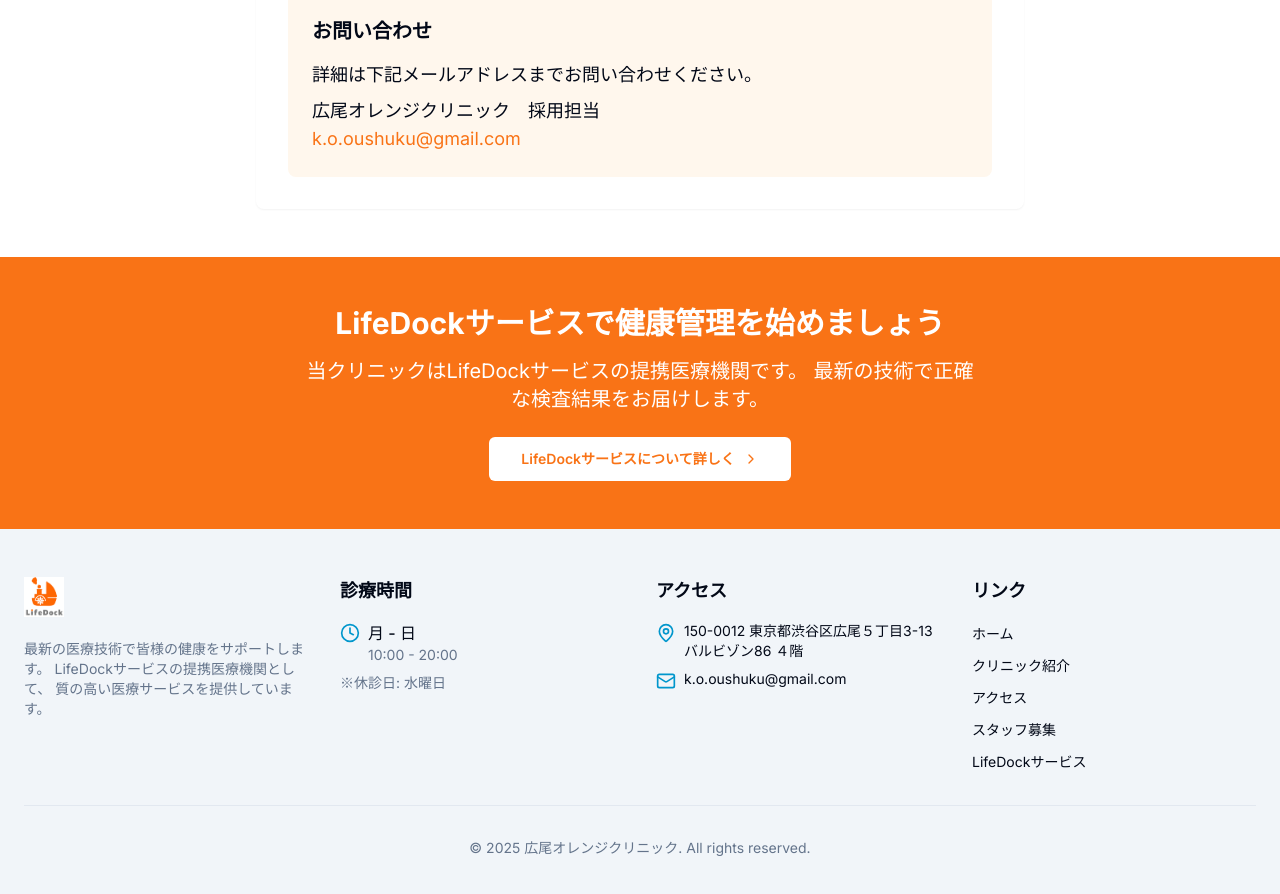
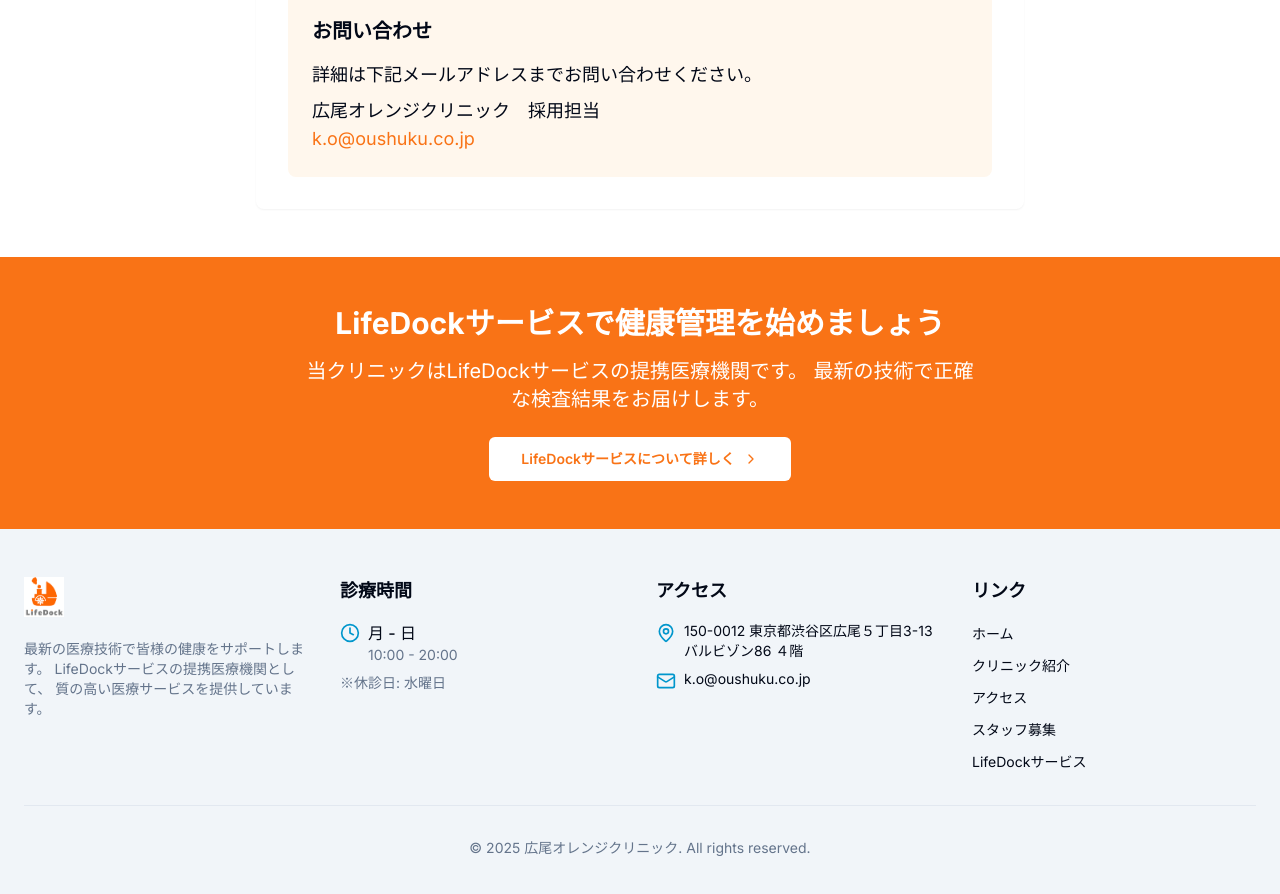
Before and after one commit to Kofsaku/lifedock-web, a Next.js app: page /recruitment in a window 1280 px wide. Shown: the part 780-1674 px from the top of the page. Built offline with nearby package versions, Linux system fonts and the light colour scheme.

Commit message:
fix top txt

```diff
--- a/app/recruitment/page.tsx
+++ b/app/recruitment/page.tsx
@@ -46,7 +46,7 @@ export default function Recruitment() {
               <p className="text-lg mt-2">
                 広尾オレンジクリニック　採用担当<br />
                 <a href="mailto:k.o@oushuku.co.jp" className="text-orange-500 hover:text-orange-600 hover:underline">
-                  k.o.oushuku@gmail.com
+                  k.o@oushuku.co.jp
                 </a>
               </p>
             </div>
--- a/components/footer.tsx
+++ b/components/footer.tsx
@@ -57,7 +57,7 @@ export default function Footer() {
               </div> */}
               <div className="flex items-start">
                 <Mail className="h-5 w-5 mr-2 text-primary shrink-0 mt-0.5" />
-                <p className="text-sm">k.o.oushuku@gmail.com</p>
+                <p className="text-sm">k.o@oushuku.co.jp</p>
               </div>
             </div>
           </div>
```
